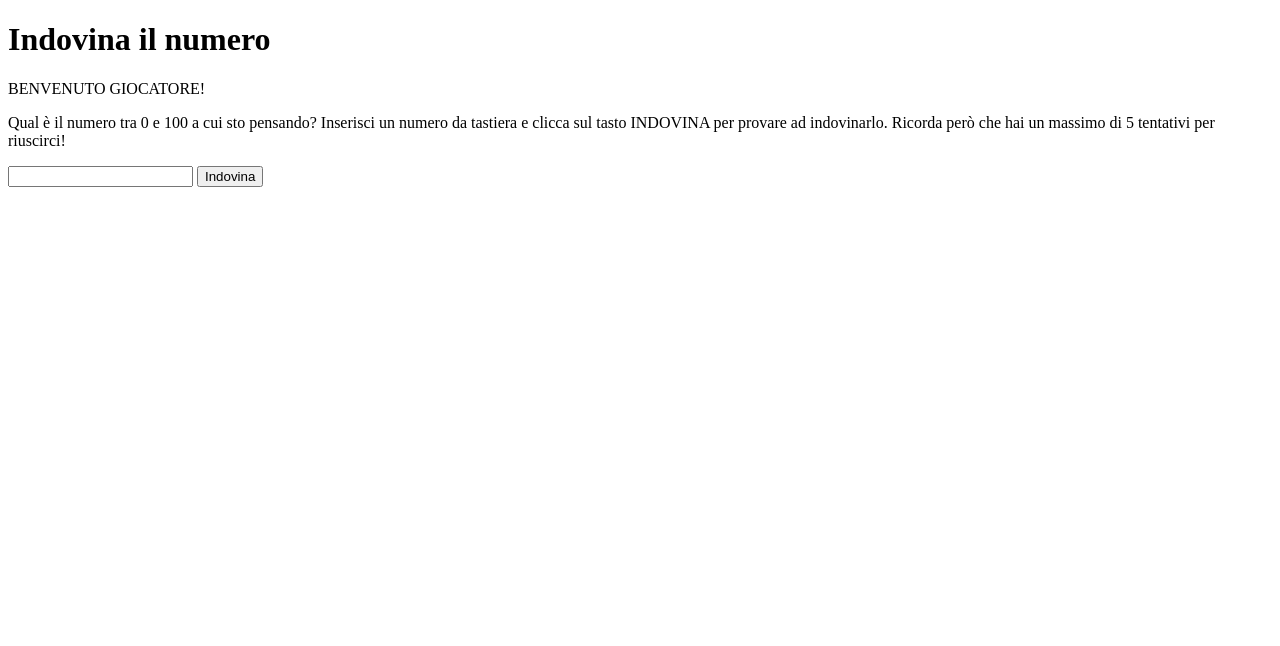
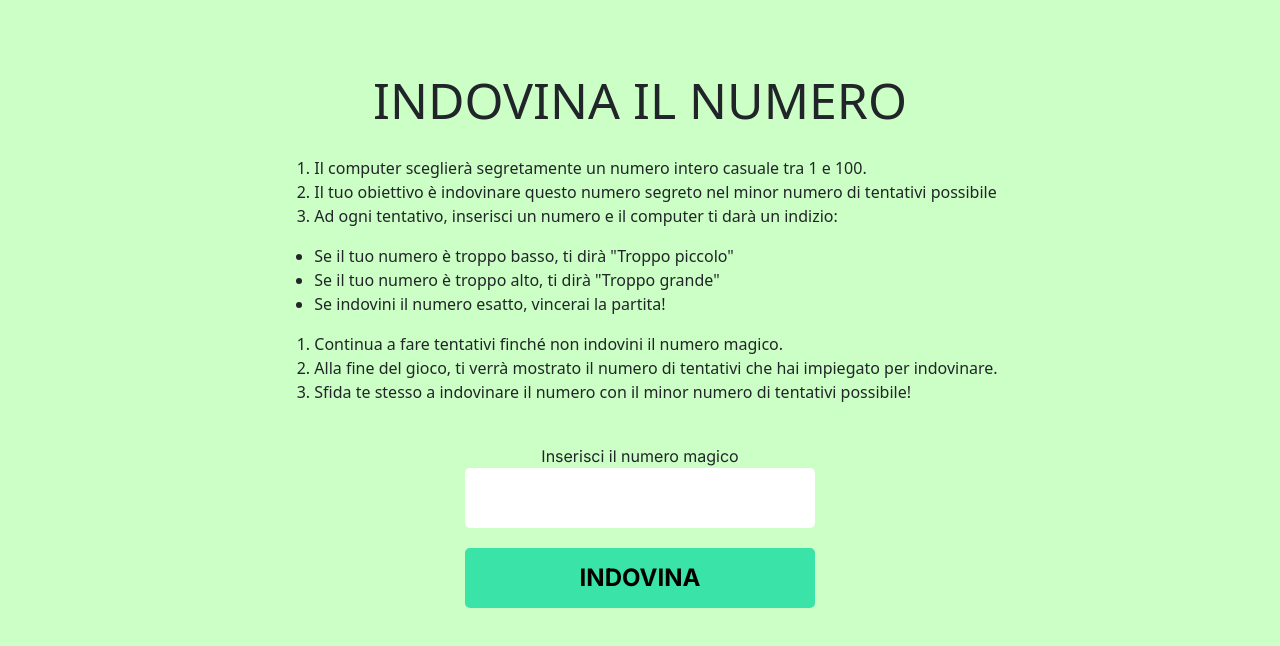
Before and after one commit to Francesco00713/esercitazione2_js, a plain HTML site: page index.html in a window 1280 px wide. Drawn offline with nearby package versions, Linux system fonts and the light colour scheme.

Commit message:
Aggiunto il codice css e la funzione innerHTML

```diff
--- a/index.html
+++ b/index.html
@@ -3,23 +3,43 @@
 <head>
     <meta charset="UTF-8">
     <meta name="viewport" content="width=device-width, initial-scale=1.0">
-    <title>Document</title>
+    <title>Magic Number</title>
+    <link href="https://cdn.jsdelivr.net/npm/bootstrap@5.3.3/dist/css/bootstrap.min.css" rel="stylesheet" integrity="sha384-QWTKZyjpPEjISv5WaRU9OFeRpok6YctnYmDr5pNlyT2bRjXh0JMhjY6hW+ALEwIH" crossorigin="anonymous">
+    <link rel="stylesheet" href="static/css/index.css">
 </head>
 <body>
-    <header>
-        <h1>Indovina il numero</h1>
-    </header>
-    <div class="rules">
-        <p>BENVENUTO GIOCATORE!</p>
-        <p>
-            Qual è il numero tra 0 e 100 a cui sto pensando? Inserisci un numero da tastiera e clicca sul tasto INDOVINA per provare ad indovinarlo. Ricorda però che hai un massimo di 5 tentativi per riuscirci!
-        </p>
-    </div>
-    <div>
-        <form action="" method="get">
-            <input type="number" name="guess" id="guess" value="">
-            <input type="button" name="btn" id="guessBtn" value="Indovina">
-        </form>
+    <div class="hero">
+        <header class="title">
+            <h1>INDOVINA IL NUMERO</h1>
+        </header>
+        <main class="main">
+            <ol>
+                <li>Il computer sceglierà segretamente un numero intero casuale tra 1 e 100.</li>
+                <li>Il tuo obiettivo è indovinare questo numero segreto nel minor numero di tentativi possibile</li>
+                <li>Ad ogni tentativo, inserisci un numero e il computer ti darà un indizio:</li>
+            </ol>
+            <ul>
+                <li>Se il tuo numero è troppo basso, ti dirà "Troppo piccolo"</li>
+                <li>Se il tuo numero è troppo alto, ti dirà "Troppo grande"</li>
+                <li>Se indovini il numero esatto, vincerai la partita!</li>
+            </ul>
+            <ol>
+                <li>Continua a fare tentativi finché non indovini il numero magico.</li>
+                <li>Alla fine del gioco, ti verrà mostrato il numero di tentativi che hai impiegato per indovinare.</li>
+                <li>Sfida te stesso a indovinare il numero con il minor numero di tentativi possibile!</li>
+            </ol>
+            <div class="button">
+                <label class="inter">Inserisci il numero magico</label>
+                <form action="" method="get">
+                    <input type="number" name="guess" id="guess">
+                    <input type="button" name="btn" class="inter-bold" id="guessBtn" value="INDOVINA">
+                </form>
+            </div>
+            <footer class="d-flex flex-column align-items-center">
+                <p class="inter" id="tentativo"></p>
+                <p class="inter" id="vittoria"></p>
+            </footer>
+        </main>
     </div>
     <script type="text/javascript" src="static\JS\script.js"></script>
 </body>
--- /dev/null
+++ b/static/CSS/button.css
@@ -0,0 +1,33 @@
+.button{
+    margin-top: 40px;
+}
+
+.button label{
+    line-height: auto;
+    font-size: 16px;
+    text-align: left;
+}
+
+.button label, form{
+    align-items: center;
+    display: flex;
+    flex-direction: column;
+}
+
+.button #guess{
+    height: 60px;
+    width: 350px;
+    border: none;
+    border-radius: 5px;
+}
+
+.button #guessBtn{
+    height: 60px;
+    width: 350px;
+    line-height: auto;
+    font-size: 24px;
+    background-color: #3AE3A8;
+    border: none;
+    border-radius: 5px;
+    margin-top: 20px;
+}
--- /dev/null
+++ b/static/CSS/commons.css
@@ -0,0 +1,16 @@
+@import url('https://fonts.googleapis.com/css2?family=Inter:ital,opsz,wght@0,14..32,100..900;1,14..32,100..900&display=swap');
+
+.inter{
+    font-family: "Inter", sans-serif;
+    font-optical-sizing: auto;
+    font-weight: normal;
+    font-style: normal;
+    font-size: 16px;
+  }
+
+.inter-bold{
+    font-family: "Inter", sans-serif;
+    font-optical-sizing: auto;
+    font-weight: bold;
+    font-style: normal;
+}
--- /dev/null
+++ b/static/CSS/hero.css
@@ -0,0 +1,7 @@
+.hero{
+    height: 100vh;
+    align-items: center;
+    display: flex;
+    flex-direction: column;
+    background-color: #CCFFC5;
+}
--- /dev/null
+++ b/static/CSS/index.css
@@ -0,0 +1,10 @@
+@import "title.css";
+@import "commons.css";
+@import "hero.css";
+@import "main.css";
+@import "button.css";
+
+body{
+    margin: 0;
+    padding: 0;
+}
--- /dev/null
+++ b/static/CSS/main.css
@@ -0,0 +1,16 @@
+.main{
+    margin-top: 48px;
+
+}
+
+.main ol{
+    text-align: left;
+    line-height: auto;
+    font-size: 16px;
+}
+
+.main ul{
+    text-align: left;
+    line-height: auto;
+    font-size: 16px;
+}
--- /dev/null
+++ b/static/CSS/title.css
@@ -0,0 +1,5 @@
+.title h1{
+    padding-top: 100px;
+    line-height: 0;
+    font-size: 50px;
+}
--- a/static/JS/script.js
+++ b/static/JS/script.js
@@ -5,6 +5,7 @@ function generateRandomInteger(min = 0,  max = 100){
 }
 
 let tentativi = 0;
+let tentativo;
 const n = generateRandomInteger(0, 100);
 
 function handleClick(event){
@@ -22,14 +23,14 @@ function handleClick(event){
             tentativi++;
 
             if(indovino === n){
-                console.log("Complimenti hai vinto!");
+                let vittoria = document.querySelector("#vittoria").innerHTML ="Complimenti hai vinto!";
             } else if (indovino < n){
-                console.log(indovino + " E' un numero troppo piccolo, hai ancora " + (5-tentativi) + " tentativi. INSERISCI UN ALTRO NUMERO!");
+                tentativo = document.querySelector("#tentativo").innerHTML = indovino + " E' un numero troppo piccolo, hai ancora " + (5-tentativi) + " tentativi. INSERISCI UN ALTRO NUMERO!";
             } else if(indovino > n){
-                console.log(indovino + " E' un numero troppo grande, hai ancora " + (5-tentativi) + " tentativi. INSERISCI UN ALTRO NUMERO!");
+                tentativo = document.querySelector("#tentativo").innerHTML = indovino + " E' un numero troppo grande, hai ancora " + (5-tentativi) + " tentativi. INSERISCI UN ALTRO NUMERO!";
         }
         if(tentativi >= 5){
-            console.log("Hai esaurito il numero di tentativi, hai perso! Il numero da indovinare era: " + n);
+            tentativo = document.querySelector("#tentativo").innerHTML = "Hai esaurito il numero di tentativi, hai perso! Il numero da indovinare era: " + n;
         }
         }
     }
```
